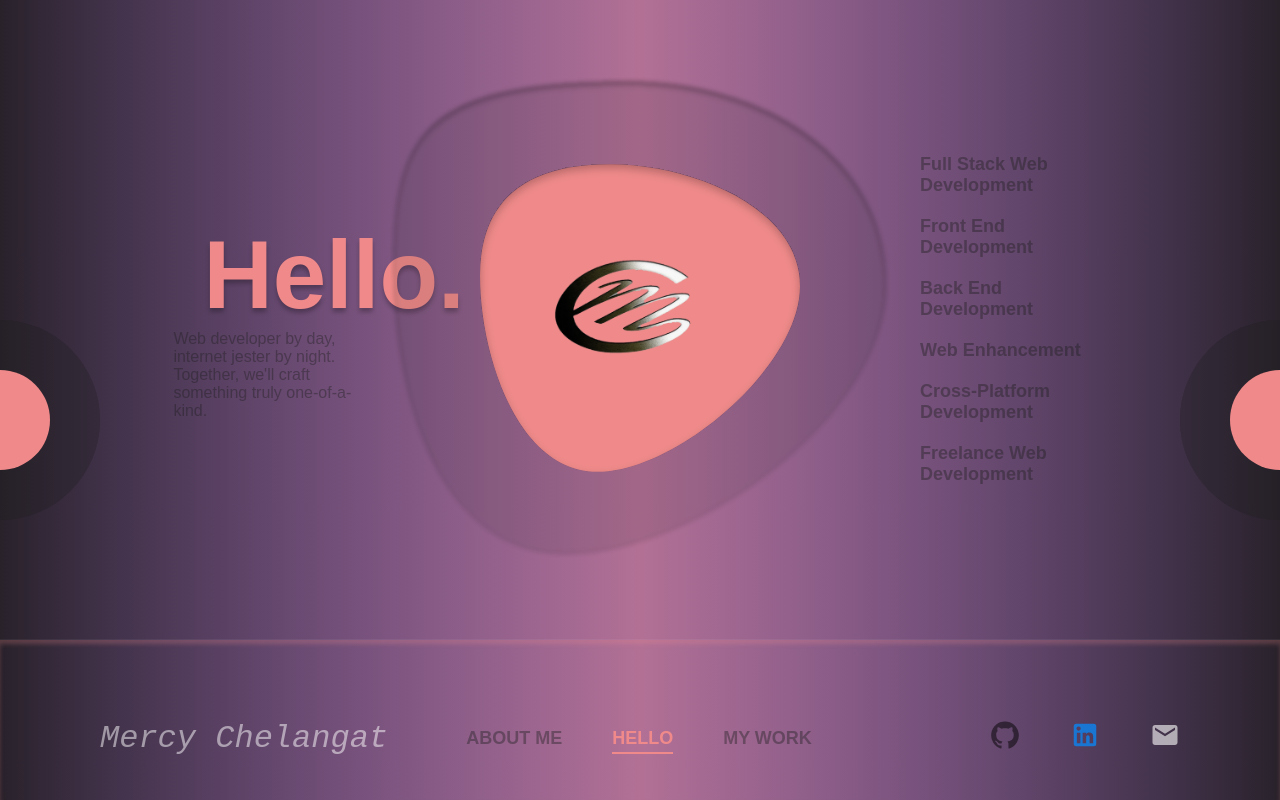
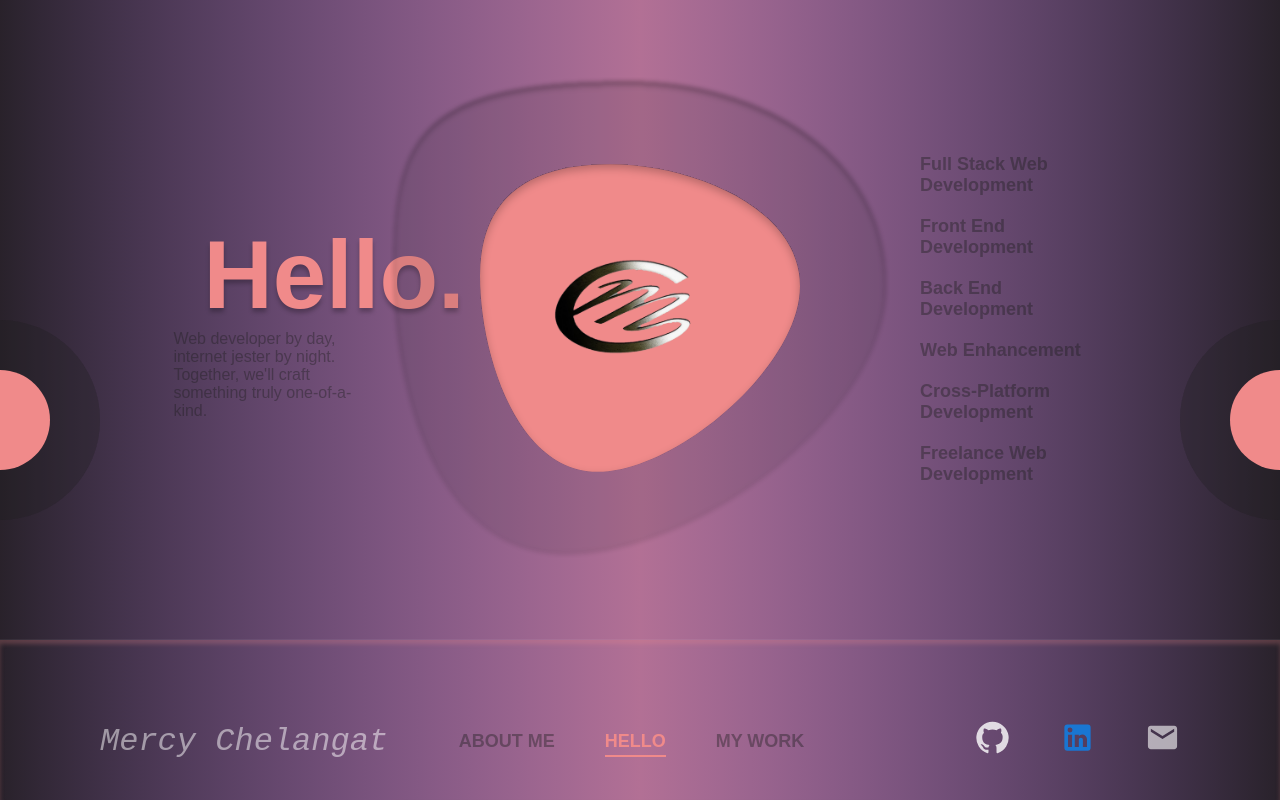
Before and after one commit to MercyKorir/my_portfolio, a Next.js app: page / in a window 1280 px wide. Built offline with nearby package versions, Linux system fonts and the light colour scheme.

Commit message:
fix: update social icons styles on footer

```diff
--- a/src/styles/Footer.module.css
+++ b/src/styles/Footer.module.css
@@ -103,7 +103,7 @@
 }
 
 .githubIcon {
-  color: rgba(0, 0, 0, 0.5);
+  color: rgba(255, 255, 255, 0.8);
 }
 
 .mailIcon {
@@ -165,6 +165,6 @@
   }
 
   .socialLinks span {
-    font-size: 30px;
+    font-size: 35px;
   }
 }
```
